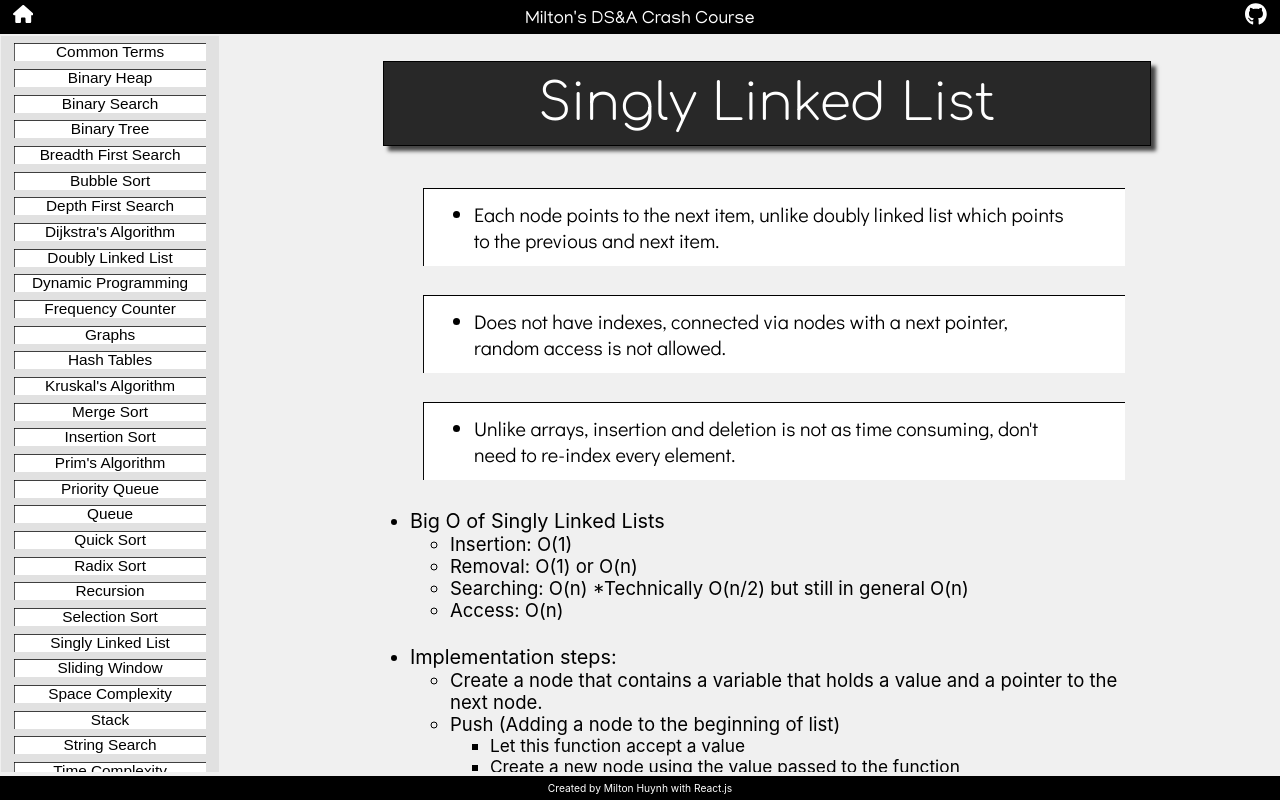
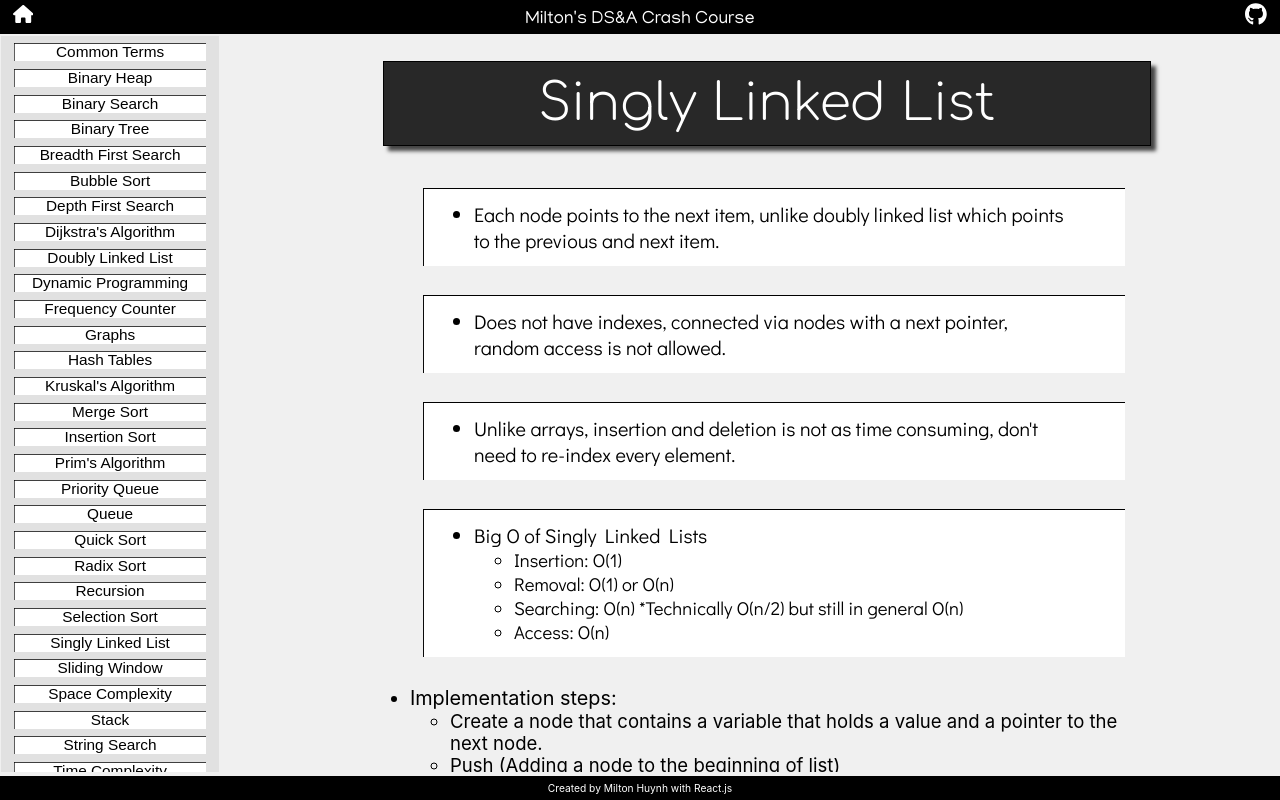
Before and after one commit to miltonhuynh/DSA-guide, a React (Create React App) app in the folder app/: page /DSA-guide/SinglyLinkedList in a window 1280 px wide. Built offline with nearby package versions, Linux system fonts and the light colour scheme; a web font is replaced by a local one.

Commit message:
updated SLL page

```diff
--- a/app/src/Concepts/SinglyLinkedList.js
+++ b/app/src/Concepts/SinglyLinkedList.js
@@ -142,6 +142,7 @@ class SinglyLinkedList {
           <div class="Section"><li>Each node points to the next item, unlike doubly linked list which points to the previous and next item.</li></div>
           <div class="Section"><li>Does not have indexes, connected via nodes with a next pointer, random access is not allowed.</li></div>
           <div class="Section"><li>Unlike arrays, insertion and deletion is not as time consuming, don't need to re-index every element.</li></div>
+          <div class="Section">
             <li>
               Big O of Singly Linked Lists
               <div class="font-sm">
@@ -152,8 +153,8 @@ class SinglyLinkedList {
                   <li>Access: O(n)</li>
                 </ul>
               </div>
-          </li><br/>
-
+            </li>
+          </div>
           <li>Implementation steps:</li>
 
           <ul class="font-sm">
@@ -248,7 +249,7 @@ class SinglyLinkedList {
             </ul>
           </ul>
         </ul>
-        <img src={require('../images/sll.png')} style={{width: "60vw"}} alt="Singly linked list illustration"></img><br/><br/><br/>
+        <img src={require('../images/sll.png')} style={{ width: "60vw" }} alt="Singly linked list illustration"></img><br /><br /><br />
         <div class="font-l">Implementation</div>
         <div class="Code">
           <pre>
@@ -262,7 +263,7 @@ class SinglyLinkedList {
           <li><a class="Link-green" rel="noreferrer" target="_blank" href="https://leetcode.com/problems/merge-two-sorted-lists/">Merge Two Sorted Lists [Easy]</a></li>
           <li><a class="Link-yellow" rel="noreferrer" target="_blank" href="https://leetcode.com/problems/add-two-numbers/">Add Two Numbers [Medium]</a></li>
           <li><a class="Link-red" rel="noreferrer" target="_blank" href="https://leetcode.com/problems/merge-k-sorted-lists/">Merge k sorted lists [Hard]</a></li>
-        </div><br/>
+        </div><br />
 
       </div>
     </div>
```
Lines whose indentation alone changed are shown as unchanged.
